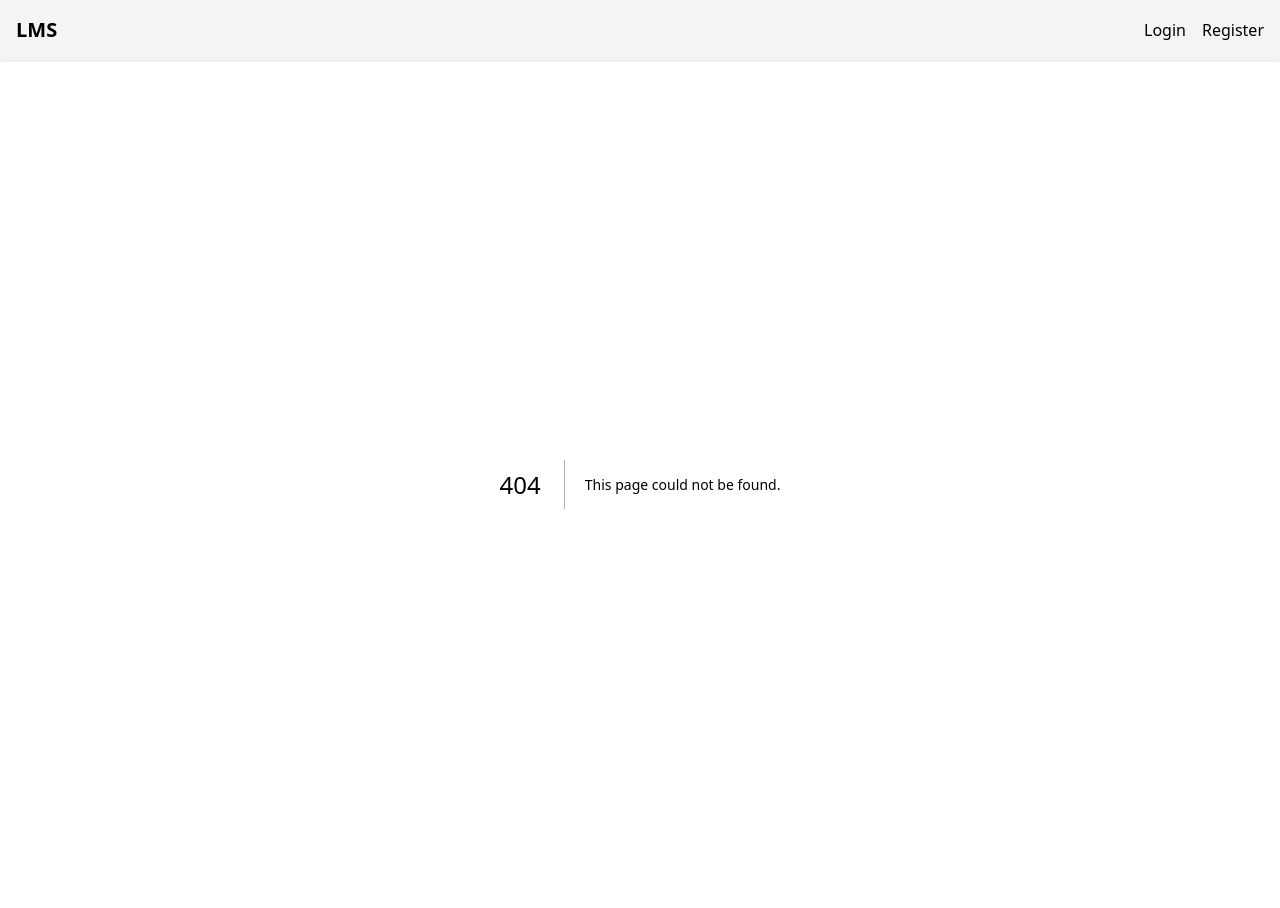
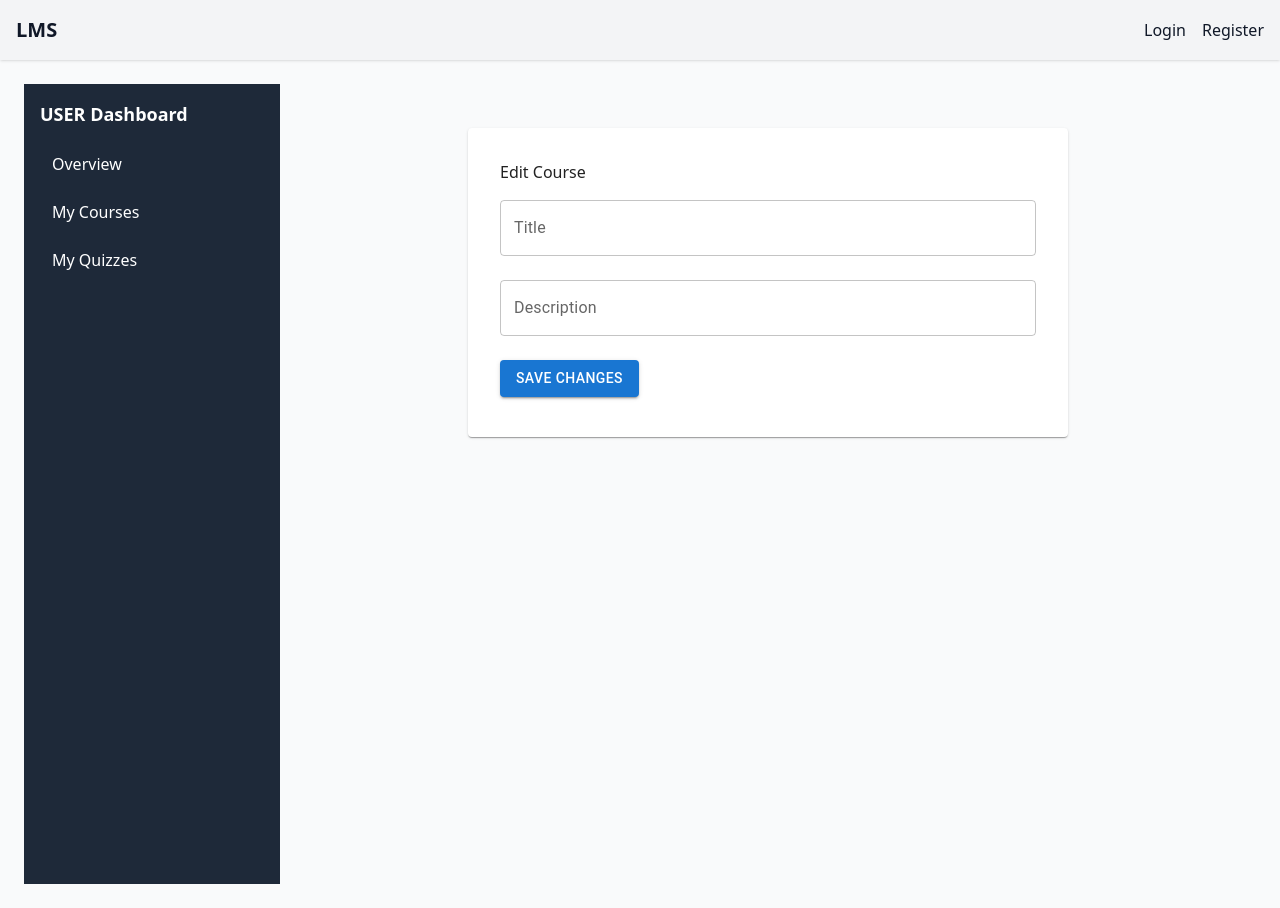
Before and after one commit to gpavan234/lms-api-frontend, a Next.js app: page /dashboard/courses/1/edit in a window 1280 px wide. Before the commit this address had no page. Built offline with nearby package versions, Linux system fonts and the light colour scheme; no server answers.

Commit message:
update the edit page in courses

```diff
--- /dev/null
+++ b/src/app/dashboard/courses/[id]/edit/page.tsx
@@ -0,0 +1,80 @@
+"use client";
+
+import { useParams, useRouter } from "next/navigation";
+import { useEffect, useState } from "react";
+import { TextField, Button, Card, CardContent } from "@mui/material";
+import Cookies from "js-cookie";
+
+export default function EditCoursePage() {
+  const params = useParams();
+  const router = useRouter();
+  const courseId = params.id as string;
+
+  const [title, setTitle] = useState("");
+  const [description, setDescription] = useState("");
+
+  // ✅ Load existing course
+  useEffect(() => {
+    const token = Cookies.get("token");
+    fetch(`http://localhost:5000/api/courses/${courseId}`, {
+      headers: { Authorization: `Bearer ${token}` },
+    })
+      .then((res) => res.json())
+      .then((data) => {
+        setTitle(data.title);
+        setDescription(data.description);
+      })
+      .catch(console.error);
+  }, [courseId]);
+
+  // ✅ Update course
+  const handleSubmit = async () => {
+    const token = Cookies.get("token");
+    const res = await fetch(`http://localhost:5000/api/courses/${courseId}`, {
+      method: "PUT",
+      headers: {
+        "Content-Type": "application/json",
+        Authorization: `Bearer ${token}`,
+      },
+      body: JSON.stringify({ title, description }),
+    });
+
+    if (res.ok) {
+      alert("Course updated!");
+      router.push("/dashboard/courses");
+    } else {
+      const data = await res.json();
+      alert(data.message || "Error updating course");
+    }
+  };
+
+  return (
+    <Card sx={{ maxWidth: 600, margin: "20px auto", padding: 2 }}>
+      <CardContent>
+        <h2>Edit Course</h2>
+        <TextField
+          label="Title"
+          value={title}
+          onChange={(e) => setTitle(e.target.value)}
+          fullWidth
+          margin="normal"
+        />
+        <TextField
+          label="Description"
+          value={description}
+          onChange={(e) => setDescription(e.target.value)}
+          fullWidth
+          margin="normal"
+        />
+        <Button
+          variant="contained"
+          color="primary"
+          onClick={handleSubmit}
+          sx={{ mt: 2 }}
+        >
+          Save Changes
+        </Button>
+      </CardContent>
+    </Card>
+  );
+}
```
Also changed, not shown: src/app/dashboard/my-courses/page.tsx (indentation only).
